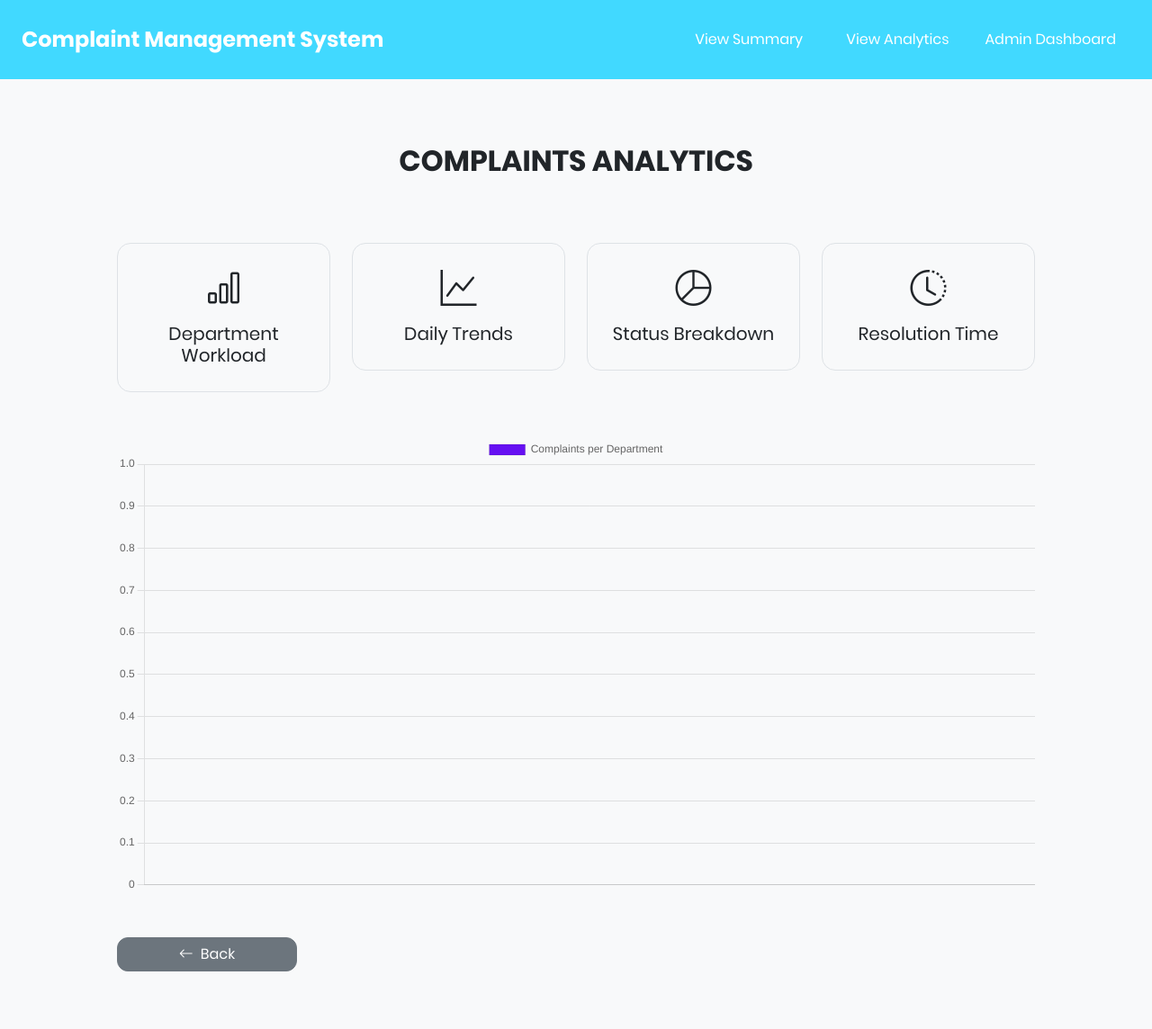
After one commit to Vaillant06/ComplaintManagementSystem, a Flask app: page /admin/complaints_analytics in a window 1280 px wide. The commit adds this page. Shown: the whole page at 90% size. Run offline with Flask 3, Linux system fonts and the light colour scheme; the visitor is signed in with stand-in values (Sample User, id 1); data that the repository does not hold is empty; some libraries are stand-ins or nearby versions.

Commit message:
Added complaints analytics functionality

```diff
--- a/app/routes/admin.py
+++ b/app/routes/admin.py
@@ -120,12 +120,105 @@ def complaints_summary():
         fetchone=True
     )[0]
 
+    electrical = query(
+        "SELECT count(*) FROM complaints WHERE department_id=1",
+        fetchone=True
+    )[0]
+
+    water =  query(
+        "SELECT count(*) FROM complaints WHERE department_id=2",
+        fetchone=True
+    )[0]
+
+    public_works = query(
+        "SELECT count(*) FROM complaints WHERE department_id=3",
+        fetchone=True
+    )[0]
+
+    health_care = query(
+        "SELECT count(*) FROM complaints WHERE department_id=4",
+        fetchone=True
+    )[0]
+
     total = query(
         "SELECT count(*) FROM complaints",
         fetchone=True
     )[0]
 
-    return render_template("complaints_summary.html", pending=pending, progress=progress, resolved=resolved, rejected=rejected, total=total)
+    return render_template(
+        "complaints_summary.html",
+        pending=pending,
+        progress=progress,
+        resolved=resolved,
+        rejected=rejected,
+        electrical=electrical,
+        water=water,
+        public_works=public_works,
+        health_care=health_care,
+        total=total
+    )
+
+# -----------------------------
+#      COMPLAINT ANALYTICS
+# -----------------------------
+@bp.route("/complaints_analytics")
+@login_required
+def complaints_analytics():
+    if not current_user.is_admin:
+        abort(403)
+
+    rows = query(
+        """
+        SELECT d.department_name, COUNT(*) AS total
+        FROM complaints c
+        JOIN departments d ON c.department_id = d.department_id
+        GROUP BY d.department_name
+        ORDER BY d.department_name
+        """,
+        fetchall=True,
+    )
+
+    labels = [row["department_name"] for row in rows]
+    counts = [row["total"] for row in rows]
+
+    daily_rows = query(
+        """
+    SELECT
+        TO_CHAR(created_at, 'DD Mon') AS day,
+        DATE(created_at) AS day_order,
+        COUNT(*) AS total
+    FROM complaints
+    GROUP BY day, day_order
+    ORDER BY day_order;
+    """,
+        fetchall=True,
+    )
+
+    trend_labels = [row["day"] for row in daily_rows]
+    trend_counts = [row["total"] for row in daily_rows]
+
+    status_rows = query(
+        """
+    SELECT status, COUNT(*) AS total
+    FROM complaints
+    GROUP BY status
+    ORDER BY status;
+    """,
+        fetchall=True,
+    )
+
+    status_labels = [row["status"] for row in status_rows]
+    status_counts = [row["total"] for row in status_rows]
+
+    return render_template(
+        "complaints_analytics.html",
+        labels=labels,
+        counts=counts,
+        trend_labels=trend_labels,
+        trend_counts=trend_counts,
+        status_labels=status_labels,
+        status_counts=status_counts,
+    )
 
 
 # -----------------------------
@@ -182,6 +275,7 @@ def edit_status(complaint_id):
                     f"Your complaint titled '{complaint_data['title']}' has been updated.\n"
                     f"Old Status: {old_status}\n"
                     f"New Status: {new_status}.\n"
+                    f"View your complaint for more details.\n"
                     f"Regards,\nAdmin Team",
                 )
 
@@ -206,7 +300,7 @@ def edit_status(complaint_id):
                 query(
                     """
                     UPDATE complaints
-                    SET assigned_to=NULL, assigned_at=NULL, admin_comment='Resolved the issue'
+                    SET assigned_to=NULL, assigned_at=NULL, resolved_at=NOW(), admin_comment='Resolved the issue'
                     WHERE complaint_id=%s
                     """,
                     (complaint_id,),
--- a/app/static/css/styles.css
+++ b/app/static/css/styles.css
@@ -10,12 +10,19 @@
     font-weight: 700;
 }
 
+* {
+    margin: 0;
+    padding: 0;
+    box-sizing: border-box;
+}
+
 header {
     background-color: rgb(65, 217, 255);
 }
 
 body {
     font-family: 'Poppins', sans-serif;
+    min-height: 110vh;
 }
 
 .container {
@@ -106,6 +113,26 @@ table thead th {
     padding: 16px 14px;
 }
 
+.analytics-card {
+    padding: 20px;
+    cursor: pointer;
+    border-radius: 15px;
+    background: #f8f9fa;
+    transition: all 0.2s ease;
+    border: 1px solid #dee2e6;
+}
+
+.analytics-card:hover {
+    background: #e9ecef;
+    transform: translateY(-4px);
+    box-shadow: 0 4px 12px rgba(0,0,0,0.1);
+}
+
+
+#chart-status {
+    width: 500px;
+    margin: auto;
+}
 
 .alert {
     color: red;
--- /dev/null
+++ b/app/static/js/dept_chart.js
@@ -0,0 +1,26 @@
+const el = document.getElementById("deptData");
+if (el) {
+    const labels = JSON.parse(el.dataset.labels);
+    const counts = JSON.parse(el.dataset.counts);
+
+    const ctx = document.getElementById("deptChart");
+
+    new Chart(ctx, {
+        type: "bar",
+        data: {
+            labels: labels,
+            datasets: [{
+                label: "Complaints per Department",
+                data: counts,
+                backgroundColor: [
+                    '#6610F2', '#20C997', '#FFC107', '#DC3545'
+                ],
+                borderWidth: 1
+            }]
+        },
+        options: {
+            responsive: true,
+            scales: { y: { beginAtZero: true } }
+        }
+    });
+}
--- /dev/null
+++ b/app/static/js/status_chart.js
@@ -0,0 +1,31 @@
+const statusEl = document.getElementById("statusData");
+if (statusEl) {
+    const labels = JSON.parse(statusEl.dataset.labels);
+    const counts = JSON.parse(statusEl.dataset.counts);
+
+    const ctx = document.getElementById("statusChart");
+
+    new Chart(ctx, {
+        type: "pie",
+        data: {
+            labels: labels,
+            datasets: [{
+                data: counts,
+                backgroundColor: [
+                    "#0d6efd",
+                    "#ffc107",
+                    "#198754",
+                    "#dc3545"
+                ]
+            }]
+        },
+        options: {
+            responsive: true,
+            plugins: {
+                legend: {
+                    position: 'bottom'
+                }
+            }
+        }
+    });
+}
--- /dev/null
+++ b/app/static/js/trend_chart.js
@@ -0,0 +1,26 @@
+const trendEl = document.getElementById("trendData");
+if (trendEl) {
+    const labels = JSON.parse(trendEl.dataset.labels);
+    const counts = JSON.parse(trendEl.dataset.counts);
+
+    const ctx = document.getElementById("trendChart");
+
+    new Chart(ctx, {
+        type: "line",
+        data: {
+            labels: labels,
+            datasets: [{
+                label: "Complaints per Day",
+                data: counts,
+                borderColor: "#0d6efd",
+                backgroundColor: "rgba(13,110,253,0.3)",
+                tension: 0.25,
+                fill: true
+            }]
+        },
+        options: {
+            responsive: true,
+            scales: { y: { beginAtZero: true} }
+        }
+    });
+}
--- a/app/templates/admin_dashboard.html
+++ b/app/templates/admin_dashboard.html
@@ -15,6 +15,9 @@
         <a href="{{ url_for('admin.complaints_summary') }}" class="btn btn-secondary m-2 p-2">
             <i class="bi bi-folder me-1"></i>
             View Summary</a>
+        <a href="{{ url_for('admin.complaints_analytics') }}" class="btn btn-warning m-2 p-2">
+            <i class="bi bi-graph-up me-1"></i>
+            View Analytics</a>
         <a href="{{ url_for('auth.logout') }}" class="btn btn-danger m-2 p-2">
             <i class="bi bi-box-arrow-right me-1"></i>
             Logout
--- a/app/templates/base.html
+++ b/app/templates/base.html
@@ -35,6 +35,9 @@
                         <li class="nav-item mx-2">
                             <a  class="nav-link" href="{{ url_for('admin.complaints_summary') }}">View Summary</a>
                         </li>
+                        <li class="nav-item mx-2">
+                            <a class="nav-link" href="{{ url_for('admin.complaints_analytics') }}">View Analytics</a>
+                        </li>
                     {% endif %}
                     <li>
                         {% if current_user.is_authenticated %}
--- /dev/null
+++ b/app/templates/complaints_analytics.html
@@ -0,0 +1,88 @@
+{% extends 'base.html' %}
+{% block content %}
+<div class="analytics m-5">
+    <h3 class="fw-bold text-center fs-2 py-4">COMPLAINTS ANALYTICS</h3>
+
+    <div class="row text-center g-4 my-4">
+
+        <div class="col-md-3">
+            <div class="card analytics-card text-bg-outline-secondary" onclick="showChart('dept')">
+                <i class="bi bi-bar-chart fs-1 mb-2"></i>
+                <h5>Department Workload</h5>
+            </div>
+        </div>
+
+        <div class="col-md-3">
+            <div class="card analytics-card text-bg-outline-secondary" onclick="showChart('trend')">
+                <i class="bi bi-graph-up fs-1 mb-2"></i>
+                <h5>Daily Trends</h5>
+            </div>
+        </div>
+
+        <div class="col-md-3">
+            <div class="card analytics-card text-bg-outline-secondary" onclick="showChart('status')">
+                <i class="bi bi-pie-chart fs-1 mb-2"></i>
+                <h5>Status Breakdown</h5>
+            </div>
+        </div>
+
+        <div class="col-md-3">
+            <div class="card analytics-card text-bg-outline-secondary" onclick="newFeature()">
+                <i class="bi bi-clock-history fs-1 mb-2"></i>
+                <h5>Resolution Time</h5>
+            </div>
+        </div>
+
+    </div>
+
+    <div class="my-5">
+        <div id="chart-dept" class="chart-box" style="display:none;">
+            <canvas id="deptChart"></canvas>
+        </div>
+
+        <div id="chart-trend" class="chart-box" style="display:none;">
+            <canvas id="trendChart"></canvas>
+        </div>
+
+        <div id="chart-status" class="chart-box" style="display:none;">
+            <canvas id="statusChart"></canvas>
+        </div>
+
+        <div id="chart-sla" class="chart-box" style="display:none;">
+            <canvas id="slaChart"></canvas>
+        </div>
+    </div>
+
+    <script>
+        function showChart(name) {
+            document.querySelectorAll('.chart-box').forEach(div => div.style.display = "none");
+            document.getElementById('chart-' + name).style.display = "block";
+        }
+
+        showChart('dept');
+
+        function newFeature() {
+            alert("Resolution Time analytics coming soon!");
+        }
+    </script>
+
+    <script src="https://cdn.jsdelivr.net/npm/chart.js"></script>
+
+    <script src="{{ url_for('static', filename='js/dept_chart.js') }}" id="deptData" data-labels='{{ labels|tojson }}'
+        data-counts='{{ counts|tojson }}'>
+        </script>
+
+    <script src="{{ url_for('static', filename='js/trend_chart.js') }}" id="trendData"
+        data-labels='{{ trend_labels|tojson }}' data-counts='{{ trend_counts|tojson }}'>
+        </script>
+
+    <script src="{{ url_for('static', filename='js/status_chart.js') }}" id="statusData"
+        data-labels='{{ status_labels|tojson }}' data-counts='{{ status_counts|tojson }}'>
+        </script>
+
+    <a href="{{ url_for('admin.admin_home') }}" class="btn btn-secondary mb-3">
+        <i class="bi bi-arrow-left me-1"></i>
+        Back
+    </a>
+</div>
+{% endblock %}
```
Also changed, not shown: app/templates/complaints_summary.html (+24 -0 lines).
